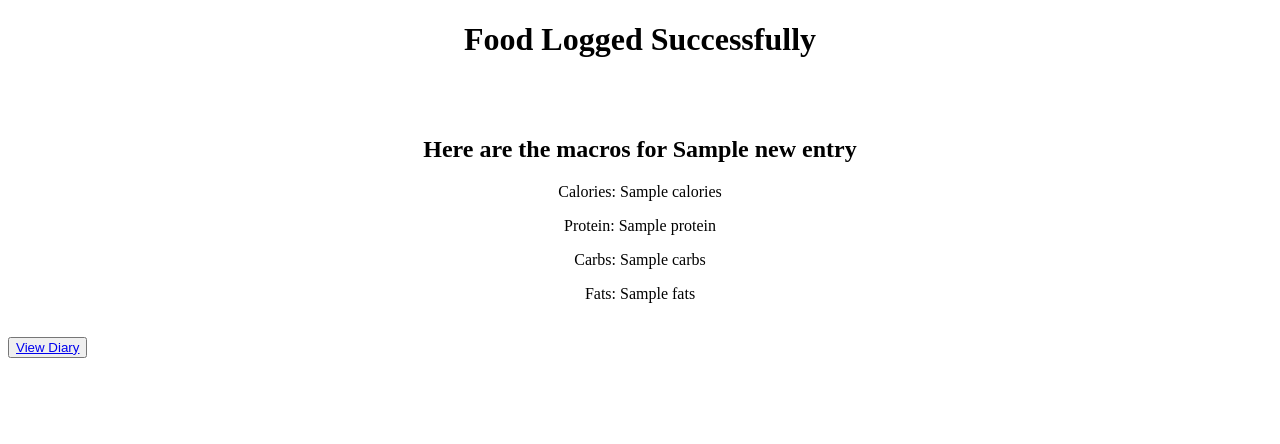
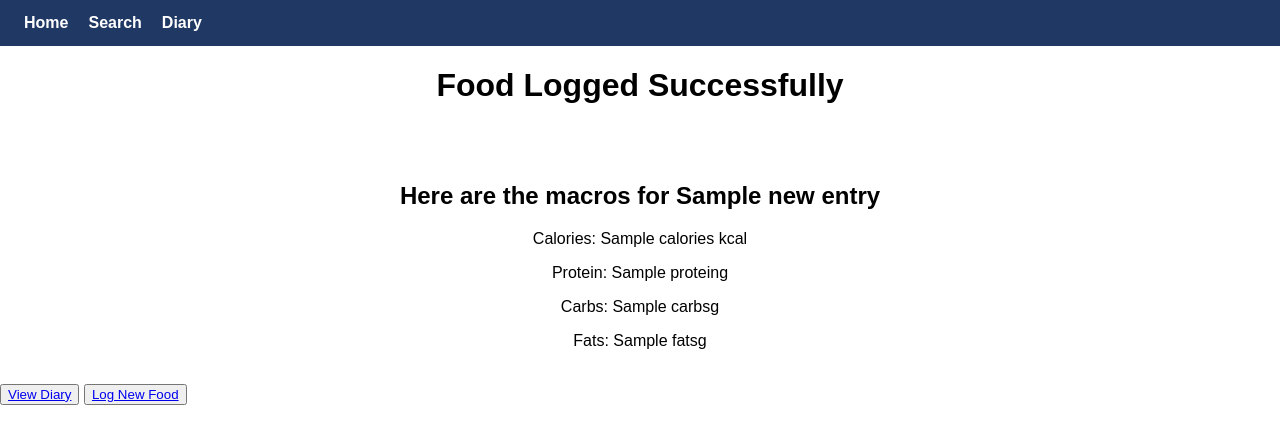
Before and after one commit to Marsad07/FitnessApp, a Flask app: template app/templates/online/foods/search_confirmation.html in a window 1280 px wide. Shown: the top 444 px of the page. Run offline with Flask 3, Linux system fonts and the light colour scheme; the template is opened without the code that fills it: most values are stand-ins (such as "Sample title", 1, 10 or a date in 2020).

Commit message:
refactor: made search confirmation extend base template

```diff
--- a/app/templates/online/foods/search_confirmation.html
+++ b/app/templates/online/foods/search_confirmation.html
@@ -1,20 +1,20 @@
-<!DOCTYPE html>
-<html lang="en">
-<head>
-    <meta charset="UTF-8">
-    <title>Search Confirmation</title>
-</head>
-<body>
+{% extends "online/base.html" %}
+
+{% block title %}Search Confirmation{% endblock %}
+
+{% block content %}
     <div>
         <h1 style="text-align: center">Food Logged Successfully</h1><br><br>
         <h2 style="text-align: center">Here are the macros for {{ new_entry.food_name }}</h2>
-        <p style="text-align: center">Calories: {{ new_entry.calories }}</p>
-        <p style="text-align: center">Protein: {{ new_entry.protein }}</p>
-        <p style="text-align: center">Carbs: {{ new_entry.carbs }}</p>
-        <p style="text-align: center">Fats: {{ new_entry.fats }}</p>
+        <p style="text-align: center">Calories: {{ new_entry.calories }} kcal</p>
+        <p style="text-align: center">Protein: {{ new_entry.protein }}g</p>
+        <p style="text-align: center">Carbs: {{ new_entry.carbs }}g</p>
+        <p style="text-align: center">Fats: {{ new_entry.fats }}g</p>
     </div><br>
     <button>
         <a href="/routes/diary_view">View Diary</a>
     </button>
-</body>
-</html>
+    <button>
+        <a href="/routes/search">Log New Food</a>
+    </button>
+{% endblock %}
```
